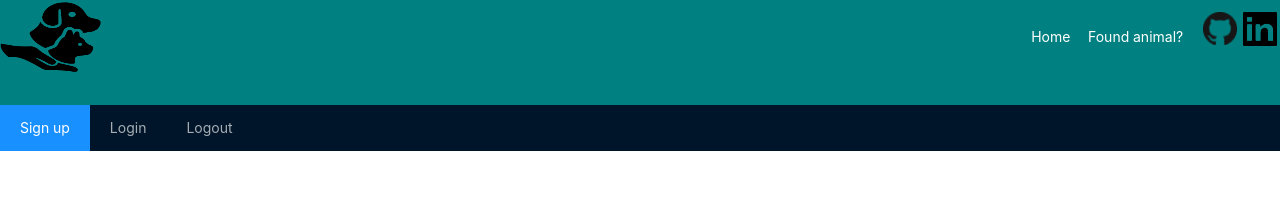
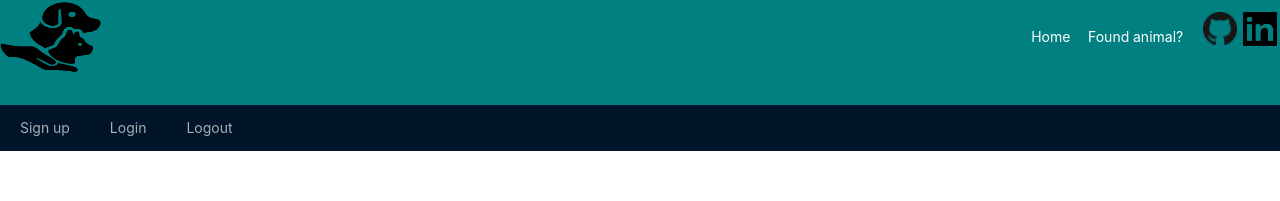
Before and after one commit to cassichan/animal-rescue-frontend, a React (Create React App) app: page / in a window 1280 px wide. Shown: the part 111-312 px from the top of the page. Built offline with nearby package versions, Linux system fonts and the light colour scheme; no server answers; a web font is replaced by a local one.

Commit message:
remove default selected nav item

```diff
--- a/src/App.js
+++ b/src/App.js
@@ -2,7 +2,7 @@ import React from "react";
 import { useState, useEffect, useContext } from "react";
 import Navbar from "./components/Common/Navbar";
 import { Route, Routes, useNavigate } from "react-router-dom";
-import { Menu} from "antd";
+import { Menu } from "antd";
 import Home from "./pages/Home";
 import Landing from "./pages/Landing";
 import NewPetPage from "./pages/NewPetPage";
@@ -70,9 +70,11 @@ function App() {
         setEmail={setEmail}
       />
 
-
       <Navbar />
-          <Menu theme="dark" mode="horizontal" defaultSelectedKeys={["1"]}>
+      <Menu
+        theme="dark"
+        mode="horizontal"
+      >
         <Menu.Item onClick={() => setSignUpVisible(!signUpVisible)} key="1">
           Sign up
         </Menu.Item>
```
Lines whose indentation alone changed are shown as unchanged.
